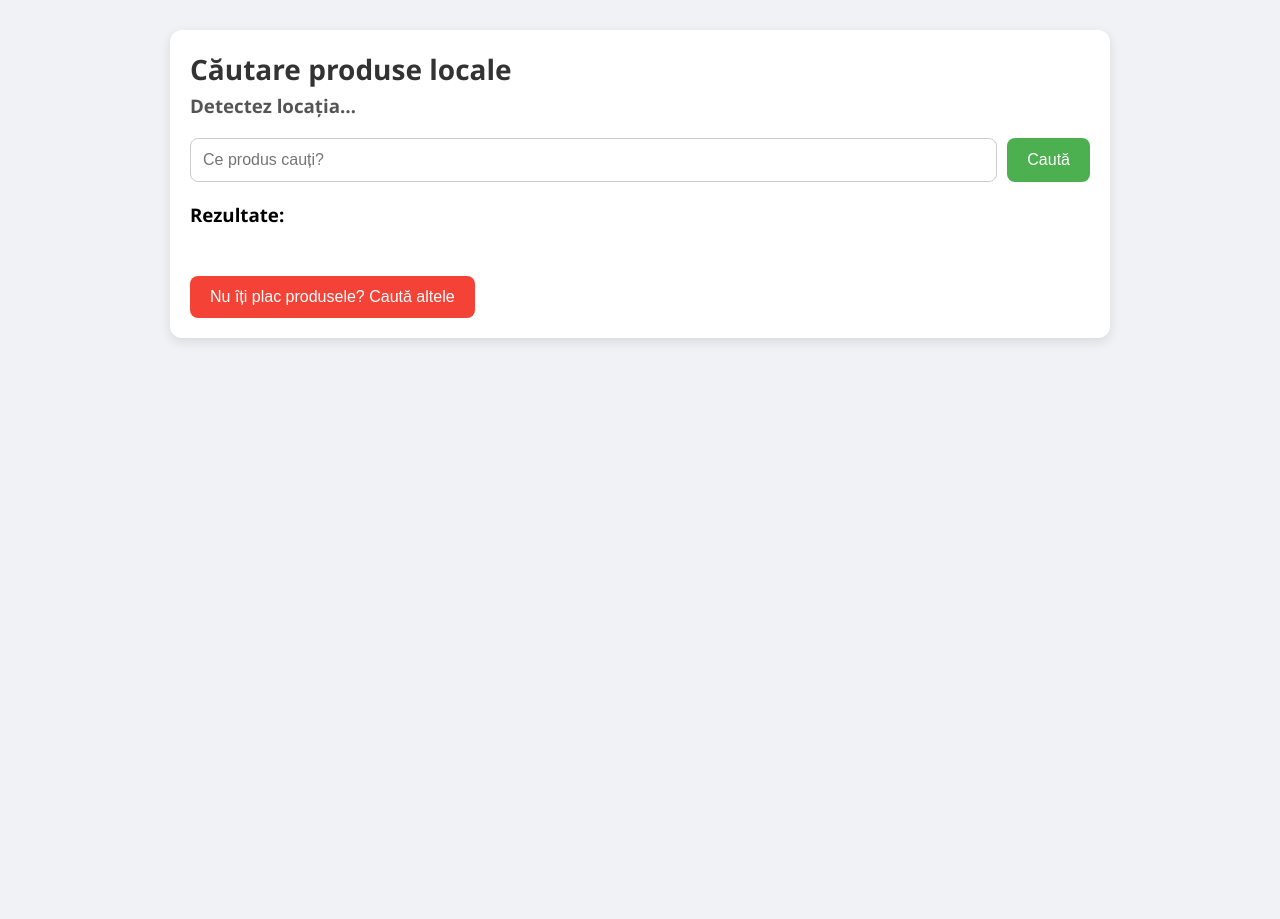
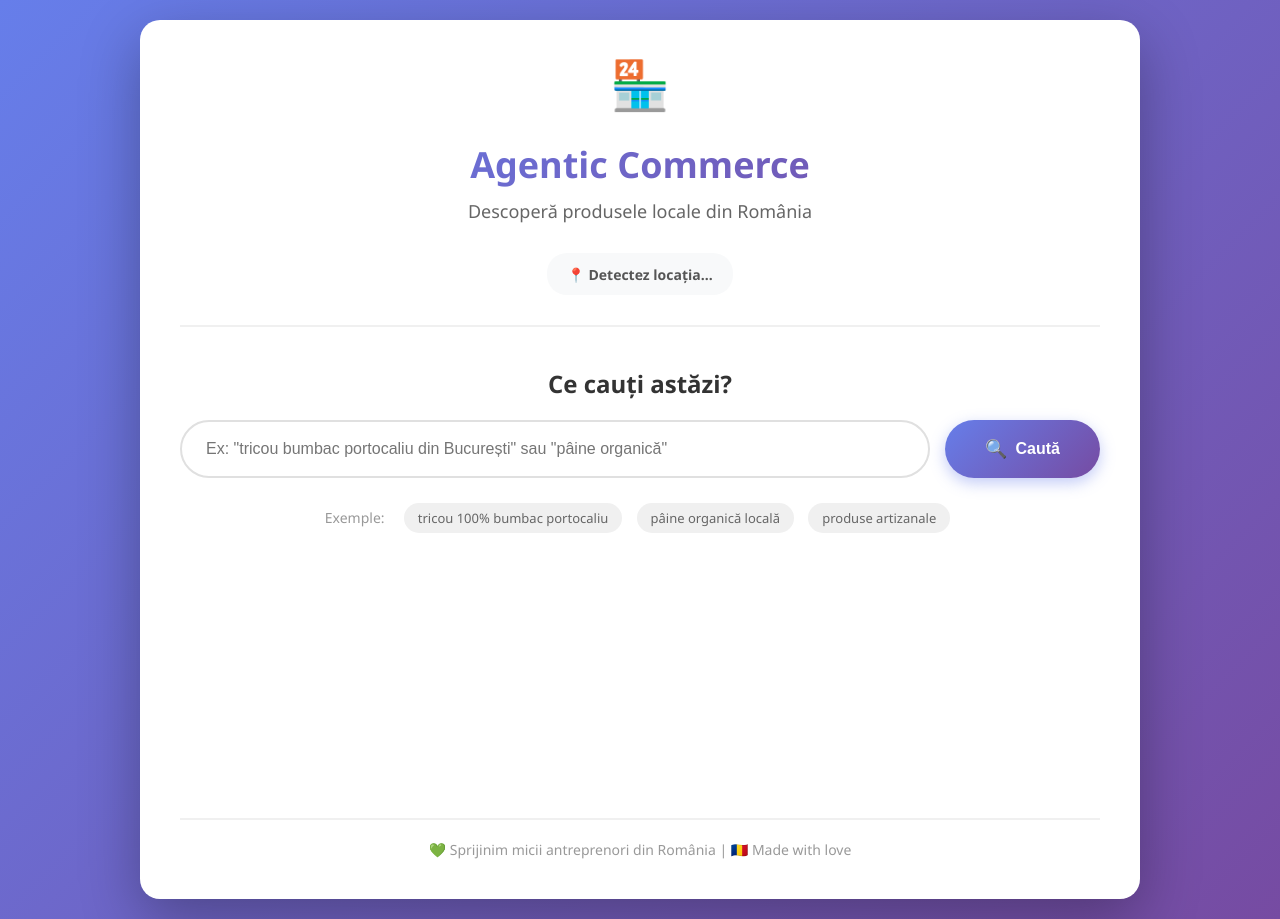
Before and after one commit to alexia29florete/agentic-commerce-hackitall, a Flask app: page / in a window 1280 px wide. Before the commit the page ends 342 px from the top, so only its background shows below. Run offline with Flask 3, Linux system fonts and the light colour scheme.

Commit message:
aspect interfata pg principala

```diff
--- a/static/css/style.css
+++ b/static/css/style.css
@@ -1,92 +1,231 @@
 /* ---------- GENERAL ---------- */
+* {
+    margin: 0;
+    padding: 0;
+    box-sizing: border-box;
+}
+
 body {
     font-family: 'Segoe UI', Tahoma, Geneva, Verdana, sans-serif;
-    background: #f0f2f5;
-    margin: 0;
-    padding: 0;
+    background: linear-gradient(135deg, #667eea 0%, #764ba2 100%);
+    min-height: 100vh;
+    padding: 20px;
 }
 
 .container {
-    max-width: 900px;
-    margin: 30px auto;
-    padding: 20px;
-    background: #fff;
-    border-radius: 12px;
-    box-shadow: 0 4px 12px rgba(0,0,0,0.1);
+    max-width: 1000px;
+    margin: 0 auto;
+    padding: 40px;
+    background: white;
+    border-radius: 20px;
+    box-shadow: 0 20px 60px rgba(0,0,0,0.3);
+    animation: slideUp 0.5s ease-out;
+}
+
+@keyframes slideUp {
+    from {
+        opacity: 0;
+        transform: translateY(30px);
+    }
+    to {
+        opacity: 1;
+        transform: translateY(0);
+    }
 }
 
 /* ---------- HEADER ---------- */
-header h1 {
-    margin: 0;
-    font-size: 28px;
-    color: #333;
+header {
+    text-align: center;
+    margin-bottom: 40px;
+    padding-bottom: 30px;
+    border-bottom: 2px solid #f0f0f0;
 }
 
-header h3 {
-    margin: 5px 0 20px 0;
-    color: #555;
+.logo {
+    font-size: 48px;
+    margin-bottom: 15px;
+    animation: bounce 2s infinite;
 }
 
-/* ---------- SEARCH BAR ---------- */
+@keyframes bounce {
+    0%, 100% { transform: translateY(0); }
+    50% { transform: translateY(-10px); }
+}
+
+header h1 {
+    margin: 0 0 10px 0;
+    font-size: 36px;
+    background: linear-gradient(135deg, #667eea 0%, #764ba2 100%);
+    -webkit-background-clip: text;
+    -webkit-text-fill-color: transparent;
+    background-clip: text;
+}
+
+.subtitle {
+    color: #666;
+    font-size: 18px;
+    margin-bottom: 20px;
+}
+
+.location-badge {
+    display: inline-block;
+    background: #f8f9fa;
+    padding: 10px 20px;
+    border-radius: 20px;
+    margin-top: 10px;
+}
+
+#location {
+    color: #555;
+    font-size: 14px;
+    font-weight: 600;
+}
+
+/* ---------- SEARCH SECTION ---------- */
+.search-section {
+    margin-bottom: 40px;
+}
+
+.search-section h2 {
+    color: #333;
+    font-size: 24px;
+    margin-bottom: 20px;
+    text-align: center;
+}
+
 .search-bar {
     display: flex;
-    gap: 10px;
+    gap: 15px;
     margin-bottom: 20px;
 }
 
 .search-bar input {
     flex: 1;
-    padding: 12px;
-    border-radius: 8px;
-    border: 1px solid #ccc;
+    padding: 18px 24px;
+    border-radius: 30px;
+    border: 2px solid #e0e0e0;
     font-size: 16px;
+    transition: all 0.3s ease;
+    outline: none;
+}
+
+.search-bar input:focus {
+    border-color: #667eea;
+    box-shadow: 0 0 0 3px rgba(102, 126, 234, 0.1);
 }
 
 .search-bar button {
-    padding: 12px 20px;
-    border-radius: 8px;
+    padding: 18px 40px;
+    border-radius: 30px;
     border: none;
-    background-color: #4CAF50;
+    background: linear-gradient(135deg, #667eea 0%, #764ba2 100%);
     color: white;
     cursor: pointer;
     font-size: 16px;
-    transition: background 0.3s;
+    font-weight: 600;
+    transition: all 0.3s ease;
+    box-shadow: 0 5px 15px rgba(102, 126, 234, 0.4);
+    display: flex;
+    align-items: center;
+    gap: 8px;
 }
 
 .search-bar button:hover {
-    background-color: #45a049;
+    transform: translateY(-2px);
+    box-shadow: 0 10px 25px rgba(102, 126, 234, 0.6);
+}
+
+.search-bar button:active {
+    transform: translateY(0);
+}
+
+.btn-icon {
+    font-size: 18px;
+}
+
+.search-examples {
+    text-align: center;
+    margin-top: 15px;
+}
+
+.example-label {
+    color: #999;
+    font-size: 14px;
+    margin-right: 10px;
+}
+
+.example-tag {
+    display: inline-block;
+    background: #f0f0f0;
+    color: #666;
+    padding: 6px 14px;
+    border-radius: 15px;
+    font-size: 13px;
+    margin: 5px;
+    cursor: pointer;
+    transition: all 0.2s;
+}
+
+.example-tag:hover {
+    background: #667eea;
+    color: white;
+    transform: scale(1.05);
+}
+
+/* ---------- RESULTS SECTION ---------- */
+.results-section {
+    margin-bottom: 30px;
+    min-height: 200px;
+}
+
+#results-title {
+    color: #333;
+    font-size: 22px;
+    margin-bottom: 25px;
+    display: flex;
+    align-items: center;
+    gap: 10px;
+}
+
+.results-icon {
+    font-size: 24px;
 }
 
 /* ---------- PRODUSE GRID ---------- */
 .products-grid {
     display: grid;
-    grid-template-columns: repeat(auto-fit, minmax(250px, 1fr));
-    gap: 20px;
+    grid-template-columns: repeat(auto-fit, minmax(280px, 1fr));
+    gap: 25px;
 }
 
 .product {
-    background: #fafafa;
-    padding: 15px;
-    border-radius: 12px;
-    box-shadow: 0 2px 8px rgba(0,0,0,0.08);
+    background: linear-gradient(135deg, #f8f9fa 0%, #ffffff 100%);
+    padding: 25px;
+    border-radius: 15px;
+    box-shadow: 0 4px 15px rgba(0,0,0,0.1);
     position: relative;
-    transition: transform 0.2s;
+    transition: all 0.3s ease;
+    border: 2px solid transparent;
 }
 
 .product:hover {
-    transform: translateY(-3px);
+    transform: translateY(-5px);
+    box-shadow: 0 8px 25px rgba(102, 126, 234, 0.2);
+    border-color: #667eea;
 }
 
 .product b {
     display: block;
-    font-size: 18px;
-    margin-bottom: 5px;
+    font-size: 19px;
+    margin-bottom: 10px;
     color: #333;
+    line-height: 1.4;
 }
 
 .product .price {
-    font-size: 16px;
-    color: #666;
+    font-size: 18px;
+    color: #667eea;
+    font-weight: 600;
 }
 
 /* ---------- STELUTA ---------- */
@@ -104,19 +243,63 @@ header h3 {
     transform: scale(1.3);
 }
 
-/* ---------- BUTON CAUTĂ ALTELE ---------- */
-.btn-red {
+/* ---------- BUTOANE ---------- */
+.btn-secondary {
+    display: block;
+    width: 100%;
     margin-top: 30px;
-    padding: 12px 20px;
-    border-radius: 8px;
-    border: none;
-    background-color: #f44336;
-    color: white;
+    padding: 15px 30px;
+    border-radius: 30px;
+    border: 2px solid #667eea;
+    background-color: white;
+    color: #667eea;
     cursor: pointer;
     font-size: 16px;
-    transition: background 0.3s;
+    font-weight: 600;
+    transition: all 0.3s;
 }
 
-.btn-red:hover {
-    background-color: #d32f2f;
+.btn-secondary:hover {
+    background-color: #667eea;
+    color: white;
+    transform: translateY(-2px);
+    box-shadow: 0 5px 15px rgba(102, 126, 234, 0.3);
 }
+
+/* ---------- FOOTER ---------- */
+.app-footer {
+    text-align: center;
+    margin-top: 40px;
+    padding-top: 20px;
+    border-top: 2px solid #f0f0f0;
+    color: #999;
+    font-size: 14px;
+}
+
+.app-footer p {
+    margin: 0;
+}
+
+/* ---------- RESPONSIVE ---------- */
+@media (max-width: 768px) {
+    .container {
+        padding: 25px;
+    }
+
+    header h1 {
+        font-size: 28px;
+    }
+
+    .search-bar {
+        flex-direction: column;
+    }
+
+    .search-bar button {
+        width: 100%;
+        justify-content: center;
+    }
+
+    .products-grid {
+        grid-template-columns: 1fr;
+    }
+}
--- a/templates/index.html
+++ b/templates/index.html
@@ -3,29 +3,53 @@
 
 <head>
     <meta charset="UTF-8">
-    <title>Căutare produse</title>
+    <meta name="viewport" content="width=device-width, initial-scale=1.0">
+    <title>Agentic Commerce - Produse Locale</title>
     <link rel="stylesheet" href="/static/css/style.css">
 </head>
 
 <body>
-
     <div class="container">
-
         <header>
-            <h1>Căutare produse locale</h1>
-            <h3 id="location">Detectez locația…</h3>
+            <div class="logo">🏪</div>
+            <h1>Agentic Commerce</h1>
+            <p class="subtitle">Descoperă produsele locale din România</p>
+            <div class="location-badge">
+                <span id="location">📍 Detectez locația…</span>
+            </div>
         </header>
 
-        <div class="search-bar">
-            <input id="searchInput" placeholder="Ce produs cauți?" />
-            <button id="searchBtn">Caută</button>
+        <div class="search-section">
+            <h2>Ce cauți astăzi?</h2>
+            <div class="search-bar">
+                <input id="searchInput" placeholder='Ex: "tricou bumbac portocaliu din București" sau "pâine organică"' />
+                <button id="searchBtn">
+                    <span class="btn-icon">🔍</span>
+                    <span class="btn-text">Caută</span>
+                </button>
+            </div>
+            <div class="search-examples">
+                <span class="example-label">Exemple:</span>
+                <span class="example-tag">tricou 100% bumbac portocaliu</span>
+                <span class="example-tag">pâine organică locală</span>
+                <span class="example-tag">produse artizanale</span>
+            </div>
         </div>
 
-        <h3>Rezultate:</h3>
-        <div id="results" class="products-grid"></div>
+        <div class="results-section">
+            <h3 id="results-title" style="display: none;">
+                <span class="results-icon">✨</span> Produse găsite
+            </h3>
+            <div id="results" class="products-grid"></div>
+        </div>
 
-        <button id="newSearchBtn" class="btn-red">Nu îți plac produsele? Caută altele</button>
+        <button id="newSearchBtn" class="btn-secondary" style="display: none;">
+            🔄 Caută alte produse
+        </button>
 
+        <footer class="app-footer">
+            <p>💚 Sprijinim micii antreprenori din România | 🇷🇴 Made with love</p>
+        </footer>
     </div>
 
     <script src="/static/js/main.js"></script>
```
Also changed, not shown: 1 other file.
